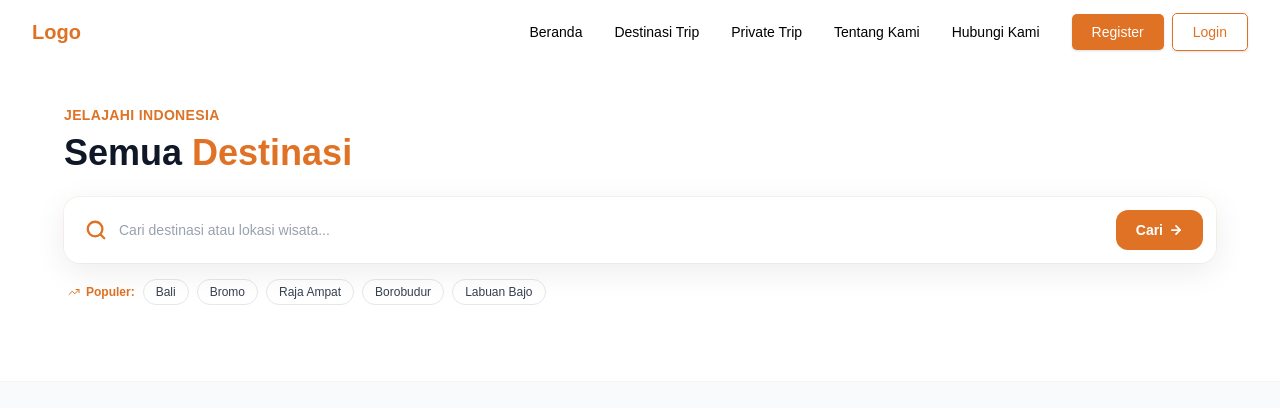
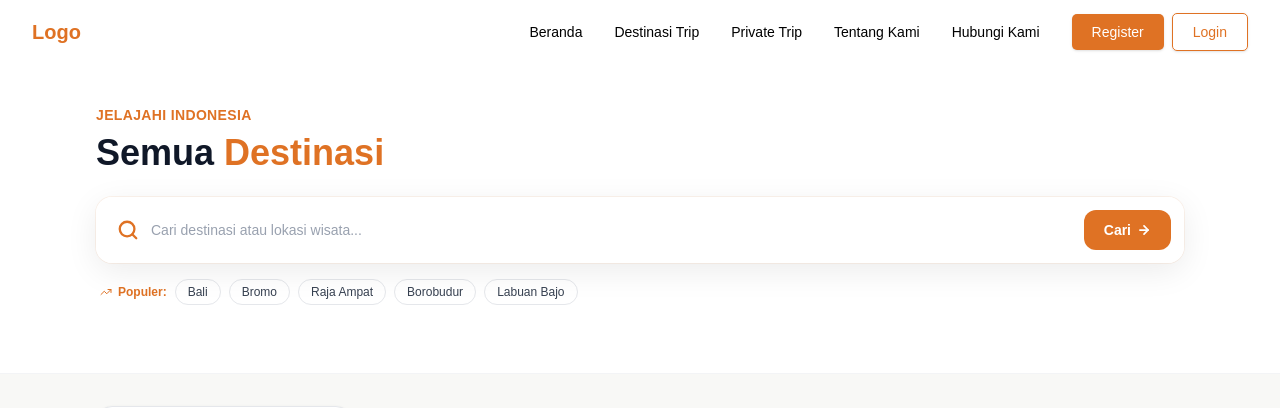
Before and after one commit to RamliWane/lansia-opentrip, a Next.js app: page /destinasi in a window 1280 px wide. Shown: the top 408 px of the page. Built offline with nearby package versions, Linux system fonts and the light colour scheme.

Commit message:
fix: align destinasi page layout — consistent container, padding, and background

```diff
--- a/src/app/destinasi/page.jsx
+++ b/src/app/destinasi/page.jsx
@@ -48,29 +48,29 @@ export default function DestisasiPage() {
   return (
     <>
       <Navbar />
-      <main className="min-h-screen bg-slate-50">
+      <main className="min-h-screen bg-[#f8f8f6]">
 
         {/* ── Page Header ─────────────────────────────── */}
-        <section className="bg-white border-b border-gray-100 py-10 px-4">
-          <div className="max-w-6xl mx-auto">
+        {/* Latar penuh-lebar, konten dibatasi container yang sama dengan section bawah */}
+        <div className="bg-white border-b border-gray-100">
+          <div className="max-w-6xl mx-auto px-4 sm:px-6 lg:px-8 pt-10 pb-8">
             <p className="text-[#df7224] font-semibold text-sm tracking-wide mb-2">
               JELAJAHI INDONESIA
             </p>
             <h1 className="text-3xl sm:text-4xl font-bold text-gray-900 mb-6">
               Semua <span className="text-[#df7224]">Destinasi</span>
             </h1>
-
-            {/* SearchBar component */}
             <SearchBar
               searchQuery={search}
               onSearchChange={setSearch}
               onClear={() => setSearch("")}
             />
           </div>
-        </section>
+        </div>
 
         {/* ── Filter Sidebar + Grid ────────────────────── */}
-        <section className="max-w-6xl mx-auto px-4 sm:px-6 lg:px-8 py-8">
+        {/* Container identik dengan header di atas */}
+        <div className="max-w-6xl mx-auto px-4 sm:px-6 lg:px-8 py-8">
           <div className="flex flex-col lg:flex-row gap-8 items-start">
 
             {/* Sidebar */}
@@ -139,13 +139,13 @@ export default function DestisasiPage() {
                     <Link
                       key={dest.id}
                       href={`/destinasi/${dest.id}`}
-                      className="group bg-white rounded-2xl border border-gray-100 overflow-hidden hover:shadow-xl hover:border-gray-200 transition-all duration-300"
+                      className="group bg-white rounded-2xl border border-gray-100 overflow-hidden hover:shadow-lg hover:border-gray-200 transition-all duration-200"
                     >
                       <div className="relative h-44 overflow-hidden">
                         <img
                           src={dest.image}
                           alt={dest.title}
-                          className="w-full h-full object-cover group-hover:scale-105 transition-transform duration-500"
+                          className="w-full h-full object-cover"
                         />
                         <div className="absolute top-3 left-3 flex items-center gap-1 bg-white/95 backdrop-blur-sm px-2.5 py-1 rounded-full">
                           <Star size={12} className="text-[#df7224] fill-[#df7224]" />
@@ -188,7 +188,7 @@ export default function DestisasiPage() {
             </div>
 
           </div>
-        </section>
+        </div>
       </main>
       <Footer />
     </>
```
